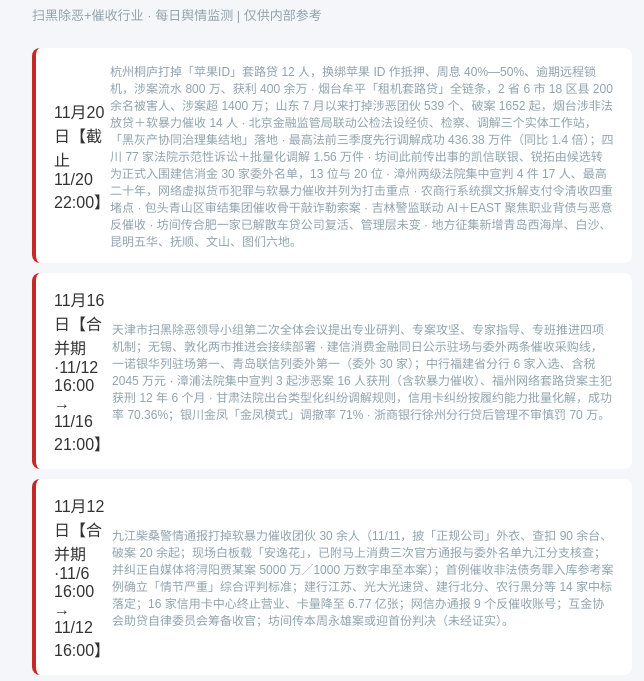
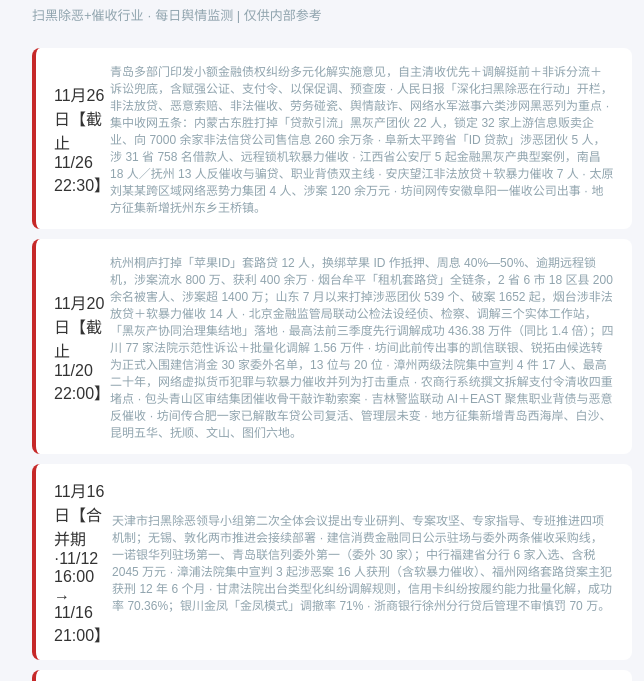
Before and after one commit to shirleyxue07/saochu-daily, a plain HTML site: page index.html in a window 1280 px wide. Shown: the part 75-756 px from the top of the page, without its empty margins (308-952 px from the left). Drawn offline with Linux system fonts and the light colour scheme.

Commit message:
日报 2026-11-26 出刊：index.html

```diff
--- a/index.html
+++ b/index.html
@@ -21,7 +21,10 @@ h1{font-size:22px;color:#c62828;margin-bottom:8px}
 <div class="container">
 <h1>🛡️ 扫黑除恶专项舆情日报</h1>
 <div class="sub">扫黑除恶+催收行业 · 每日舆情监测 | 仅供内部参考</div>
-<div class="list"><a class="item" href="2026-11-20.html">
+<div class="list"><a class="item" href="2026-11-26.html">
+        <div class="d">11月26日【截止 11/26 22:30】</div>
+        <div class="desc">青岛多部门印发小额金融债权纠纷多元化解实施意见，自主清收优先＋调解挺前＋非诉分流＋诉讼兜底，含赋强公证、支付令、以保促调、预查废 · 人民日报「深化扫黑除恶在行动」开栏，非法放贷、恶意索赔、非法催收、劳务碰瓷、舆情敲诈、网络水军滋事六类涉网黑恶列为重点 · 集中收网五条：内蒙古东胜打掉「贷款引流」黑灰产团伙 22 人，锁定 32 家上游信息贩卖企业、向 7000 余家非法信贷公司售信息 260 余万条 · 阜新太平跨省「ID 贷款」涉恶团伙 5 人，涉 31 省 758 名借款人、远程锁机软暴力催收 · 江西省公安厅 5 起金融黑灰产典型案例，南昌 18 人／抚州 13 人反催收与骗贷、职业背债双主线 · 安庆望江非法放贷＋软暴力催收 7 人 · 太原刘某某跨区域网络恶势力集团 4 人、涉案 120 余万元 · 坊间网传安徽阜阳一催收公司出事 · 地方征集新增抚州东乡王桥镇。</div>
+      </a><a class="item" href="2026-11-20.html">
         <div class="d">11月20日【截止 11/20 22:00】</div>
         <div class="desc">杭州桐庐打掉「苹果ID」套路贷 12 人，换绑苹果 ID 作抵押、周息 40%—50%、逾期远程锁机，涉案流水 800 万、获利 400 余万 · 烟台牟平「租机套路贷」全链条，2 省 6 市 18 区县 200 余名被害人、涉案超 1400 万；山东 7 月以来打掉涉恶团伙 539 个、破案 1652 起，烟台涉非法放贷＋软暴力催收 14 人 · 北京金融监管局联动公检法设经侦、检察、调解三个实体工作站，「黑灰产协同治理集结地」落地 · 最高法前三季度先行调解成功 436.38 万件（同比 1.4 倍）；四川 77 家法院示范性诉讼＋批量化调解 1.56 万件 · 坊间此前传出事的凯信联银、锐拓由候选转为正式入围建信消金 30 家委外名单，13 位与 20 位 · 漳州两级法院集中宣判 4 件 17 人、最高二十年，网络虚拟货币犯罪与软暴力催收并列为打击重点 · 农商行系统撰文拆解支付令清收四重堵点 · 包头青山区审结集团催收骨干敲诈勒索案 · 吉林警监联动 AI＋EAST 聚焦职业背债与恶意反催收 · 坊间传合肥一家已解散车贷公司复活、管理层未变 · 地方征集新增青岛西海岸、白沙、昆明五华、抚顺、文山、图们六地。</div>
       </a><a class="item" href="2026-11-16.html">
```
